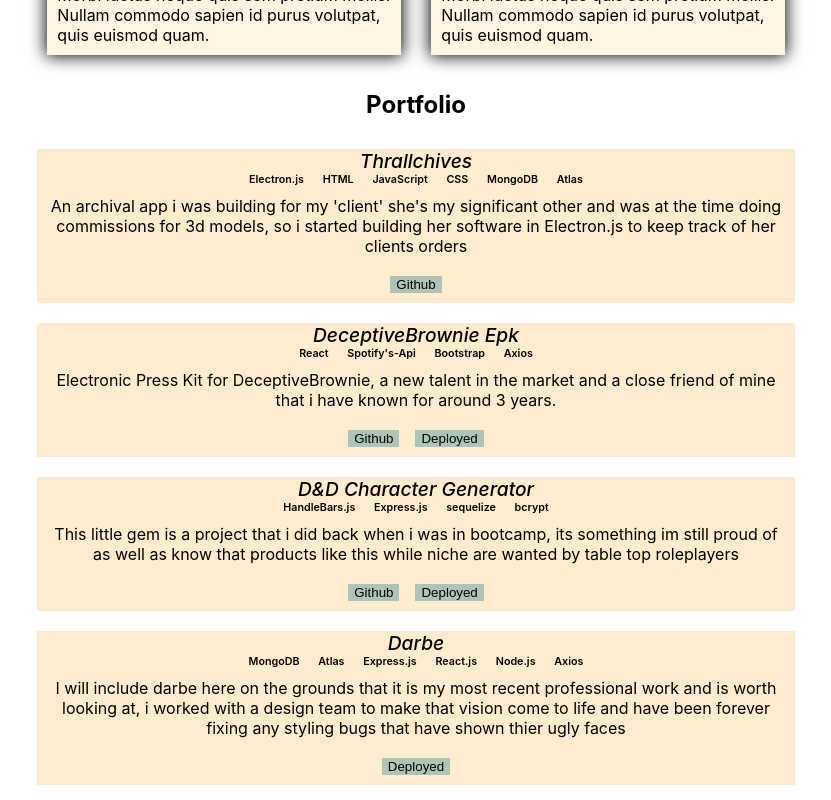
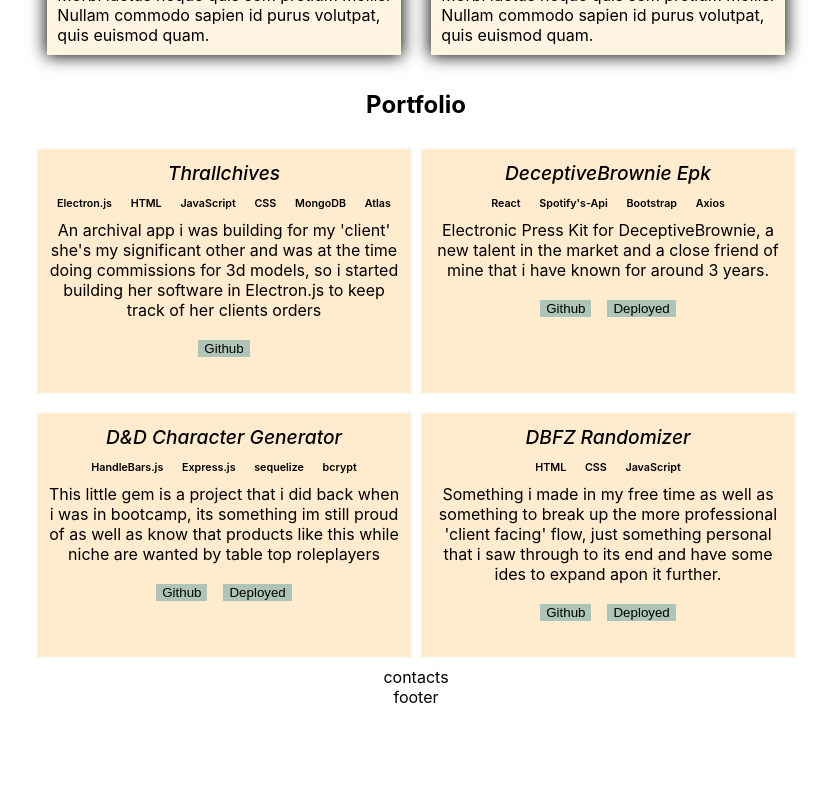
Before and after one commit to Drkeck/Drkeck.github.io, a React (Create React App) app: page / in a window 1280 px wide. Shown: the part 480-1280 px from the top of the page, without its empty margins (224-1055 px from the left). After the commit the page ends 1187 px from the top, so only its background shows below. Built offline with nearby package versions, Linux system fonts and the light colour scheme.

Commit message:
this is roughly where i think i can leave the protfolio section, time to look at footer/contacts

```diff
--- a/src/Components/Portfolio/index.css
+++ b/src/Components/Portfolio/index.css
@@ -1,7 +1,6 @@
 .card-cont {
     display: flex;
-    flex-direction: row;
-    flex-wrap: wrap;
+    flex-flow: row wrap;
     align-items: center;
 }
 
@@ -9,6 +8,8 @@
     color: black;
     margin: 10px 5px;
     background-color: blanchedalmond;
+    width: 374px;
+    height: 244px;
 }
 
 .card-name {
@@ -16,7 +17,7 @@
     font-size: larger;
     font-style: oblique;
     text-align: center;
-    margin: 0;
+    margin: 12px 0;
 }
 
 .card-tech {
--- a/src/Components/Portfolio/index.js
+++ b/src/Components/Portfolio/index.js
@@ -21,13 +21,6 @@
         deployed: "https://dnd-char-builder.herokuapp.com/",
         description: "This little gem is a project that i did back when i was in bootcamp, its something im still proud of as well as know that products like this while niche are wanted by table top roleplayers",
         tech: "HandleBars.js, Express.js, sequelize, bcrypt"
-    },
-    {
-        name: "Darbe",
-        github: "",
-        deployed: "https://Darbe.co",
-        description: "I will include darbe here on the grounds that it is my most recent professional work and is worth looking at, i worked with a design team to make that vision come to life and have been forever fixing any styling bugs that have shown thier ugly faces",
-        tech: "MongoDB Atlas, Express.js, React.js, Node.js, Axios"
     },
     {
         name: "DBFZ Randomizer",
```
